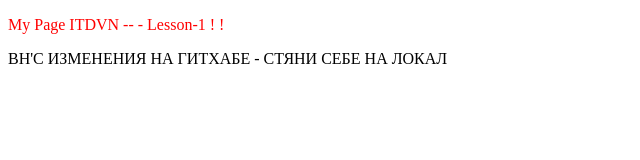
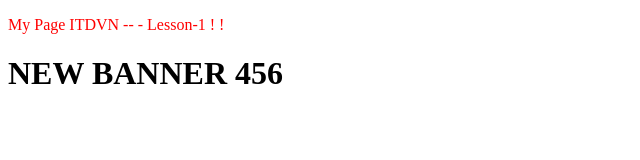
Before and after one commit to Liverpool4ik/JS-Course___ITDVN, a plain HTML site: page 1/index.html in a window 1280 px wide. Shown: the whole page, without its empty margins (0-640 px from the left). Drawn offline with Linux system fonts and the light colour scheme.

Commit message:
conflict git merge

```diff
--- a/1/index.html
+++ b/1/index.html
@@ -9,6 +9,6 @@
 	<body>
 		<p>My Page ITDVN -- - Lesson-1 ! !</p>
 
-		ВН'С ИЗМЕНЕНИЯ НА ГИТХАБЕ - СТЯНИ СЕБЕ НА ЛОКАЛ
+		<h1>NEW BANNER 456</h1>
 	</body>
 </html>
```
